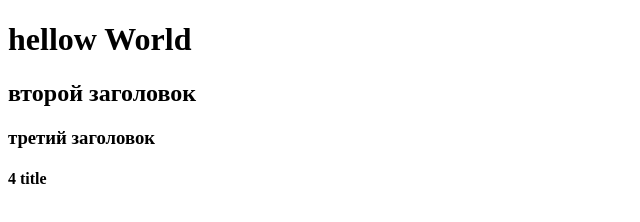
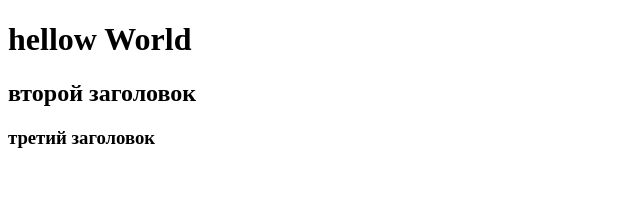
Before and after one commit to acces5denied/test, a plain HTML site: page index.html in a window 1280 px wide. Shown: the full height of the page, 0-640 px from the left. Drawn offline with Linux system fonts and the light colour scheme.

Commit message:
Revert "add h4 in master"
This reverts commit 87be95d9d940b9d712e2dc71d84743f4808dbc56.

```diff
--- a/index.html
+++ b/index.html
@@ -10,6 +10,5 @@
     <h1>hellow World</h1>
     <h2>второй заголовок</h2>
     <h3>третий заголовок</h3>
-    <h4>4 title</h4>
 </body>
 </html>
--- a/style.css
+++ b/style.css
@@ -7,6 +7,3 @@
 h3{
     color: green;
 }
-h4{
-    color: grey;
-}
```
